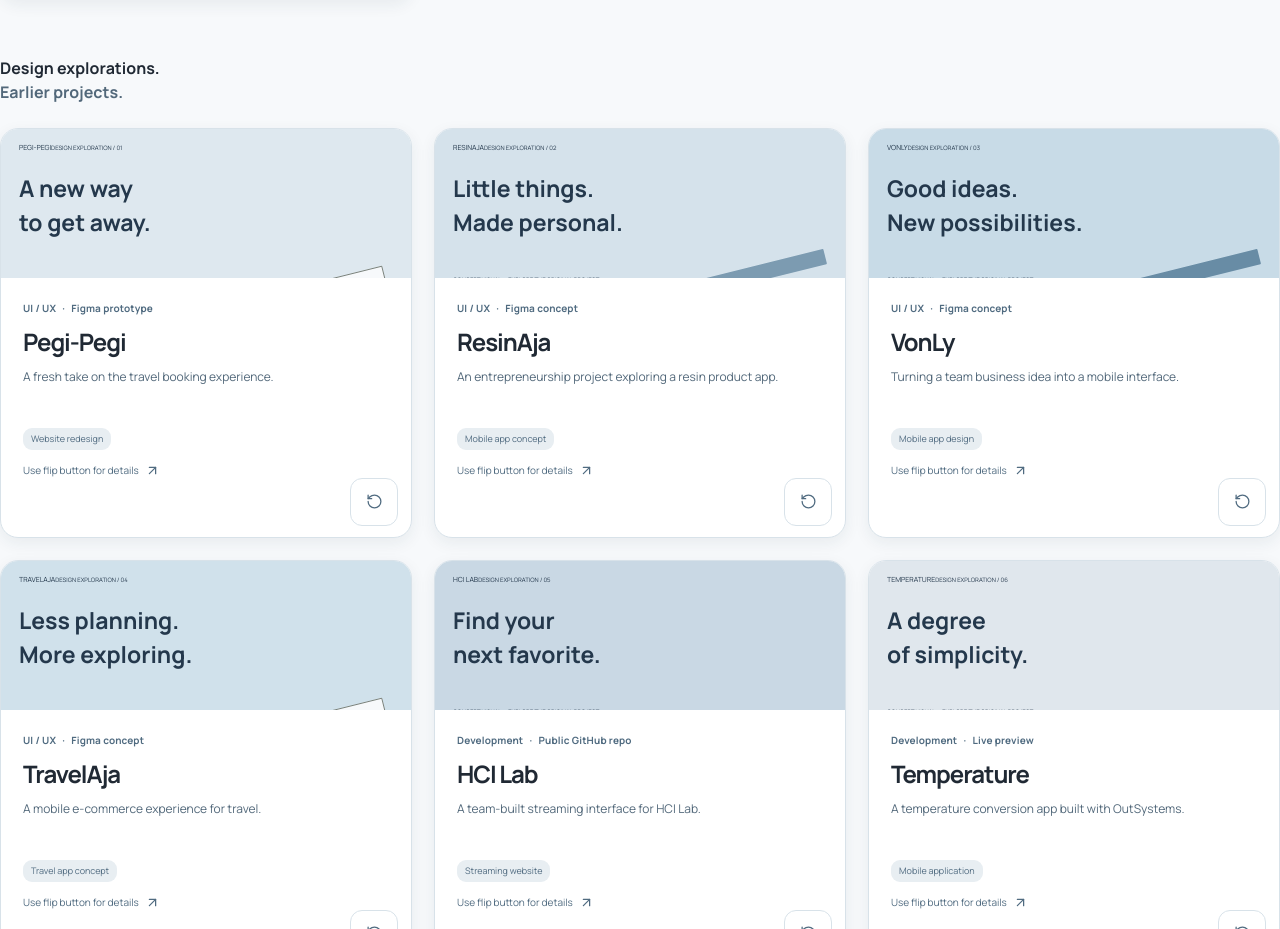
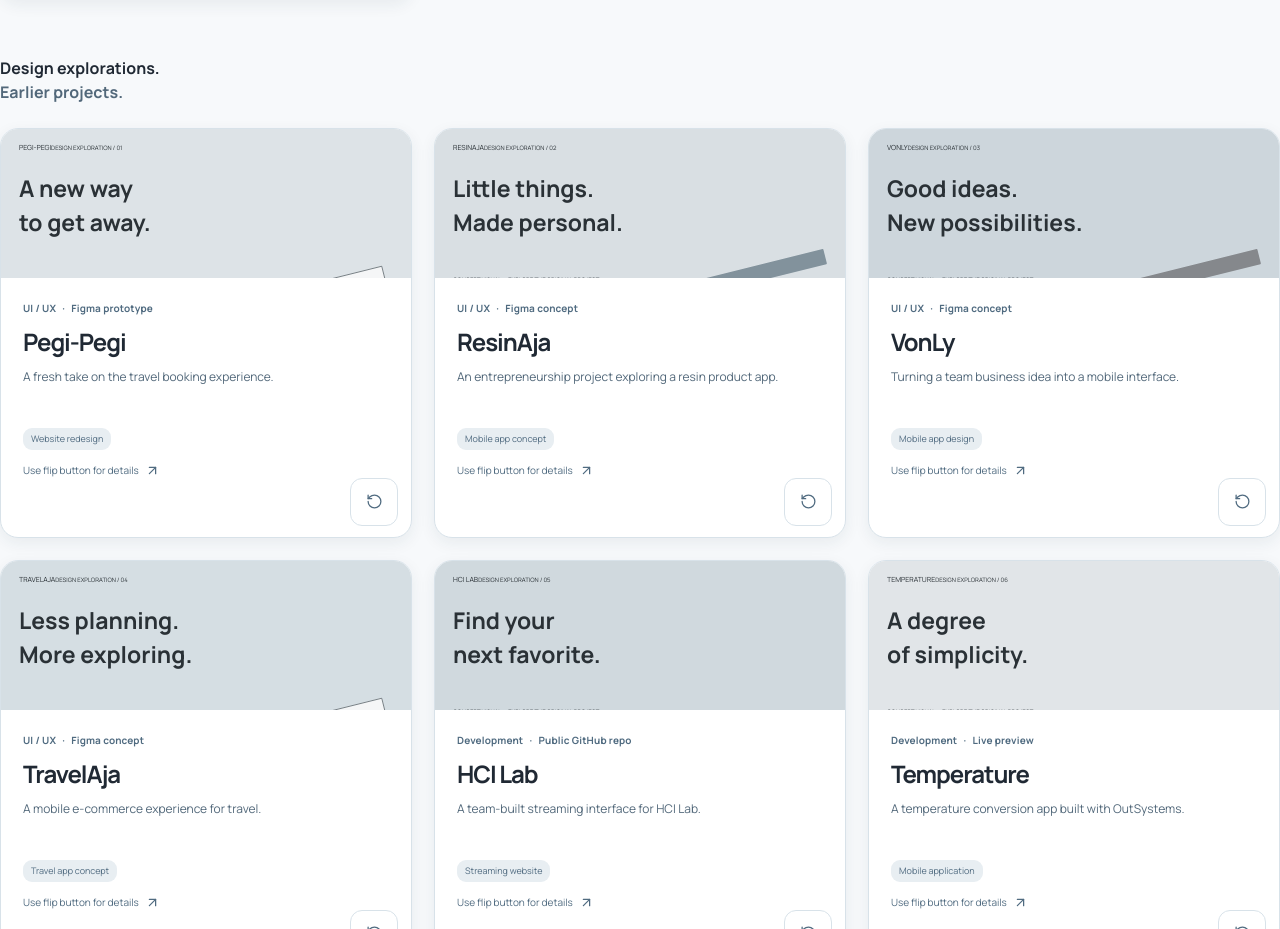
Before and after one commit to MarcelloWijaya/MarcelloWijaya.github.io, a React (Vite) app: page / in a window 1280 px wide. Shown: the part 3260-4189 px from the top of the page. Built offline with nearby package versions, Linux system fonts and the light colour scheme.

Commit message:
style(theme): apply Graphite & Titanium throughout src/editorial-theme.css

```diff
--- a/src/editorial-theme.css
+++ b/src/editorial-theme.css
@@ -1,33 +1,33 @@
 /*
- * Editorial Engineering — Marcello portfolio
+ * Graphite & Titanium — MWW portfolio
  * Flat colours only. Visual hierarchy comes from type, rules, and spacing,
  * not gradients, glow effects, or floating decorative elements.
  */
 :root,
 html[data-theme="light"] {
-  --paper:#F7F9FB;
-  --ink:#202934;
-  --muted-ink:#52687A;
-  --rule:#D8E2E9;
+  --paper:#F5F6F7;
+  --ink:#202428;
+  --muted-ink:#58646D;
+  --rule:#D8DEE2;
   --surface:#FFFFFF;
-  --surface-quiet:#E8EEF2;
-  --accent:#506B80;
+  --surface-quiet:#E5E9EC;
+  --accent:#586873;
   --accent-ink:#FFFFFF;
-  --stripe:#24384C;
-  --slate:#506B80;
+  --stripe:#2A3136;
+  --slate:#586873;
   color-scheme:light;
 }
 html[data-theme="dark"] {
-  --paper:#111B27;
-  --ink:#F0F5F9;
-  --muted-ink:#C1CFD9;
-  --rule:#3F5365;
-  --surface:#1C2B3B;
-  --surface-quiet:#26394B;
-  --accent:#B9D3E6;
-  --accent-ink:#111B27;
-  --stripe:#172737;
-  --slate:#B9D3E6;
+  --paper:#15191D;
+  --ink:#F3F5F6;
+  --muted-ink:#C7D0D6;
+  --rule:#46535C;
+  --surface:#232B31;
+  --surface-quiet:#2B353C;
+  --accent:#B8C5CD;
+  --accent-ink:#15191D;
+  --stripe:#20282E;
+  --slate:#B8C5CD;
   color-scheme:dark;
 }
 html,
@@ -109,7 +109,7 @@ html[data-theme] .photo-symbol { display: none; }
 /* Flat, high-contrast information strip. */
 html[data-theme] .skills-strip {
   background: var(--stripe);
-  color: #F7F9FB;
+  color: #F5F6F7;
   margin-top: 30px;
   padding: 23px 16px;
 }
@@ -123,7 +123,7 @@ html[data-theme] .skills-strip > div {
   font-weight: 500;
   letter-spacing: .055em;
 }
-html[data-theme] .skills-strip span { color: #B9D3E6; font-size: 14px; }
+html[data-theme] .skills-strip span { color: #B8C5CD; font-size: 14px; }
 
 /* Sections and project work: typographic hierarchy over decoration. */
 html[data-theme] .section { padding-top: 88px; padding-bottom: 88px; }
@@ -157,22 +157,22 @@ html[data-theme] .project-search-clear:hover { color: var(--accent); }
 html[data-theme] .project-art {
   border-radius: 0;
   transition: none;
-  color: #24384C;
+  color: #2A3136;
 }
 html[data-theme] .project-visual { border-radius: 0; }
 html[data-theme] .project-visual:hover .project-art { transform: none; }
-.lime { background: #DEE8EF; }
-.peach { background: #D5E2EB; }
-.lavender { background: #C8DBE7; }
-.blue { background: #D0E1EB; }
-.pink { background: #C9D8E4; }
-.silver { background: #E0E7ED; }
+.lime { background: #DDE3E7; }
+.peach { background: #D9DFE3; }
+.lavender { background: #CDD6DC; }
+.blue { background: #D5DEE3; }
+.pink { background: #D0D9DE; }
+.silver { background: #E1E5E8; }
 html[data-theme] .art-headline { font-weight: 650; }
-html[data-theme] .ticket { border: 1px solid #475248; border-radius: 0; background: #F7F9FB; box-shadow: none; }
-html[data-theme] .orb { border-radius: 1px; background: #7C9BB1; box-shadow: none; }
-html[data-theme] .lavender .orb { background: #688CA5; }
+html[data-theme] .ticket { border: 1px solid #465158; border-radius: 0; background: #F5F6F7; box-shadow: none; }
+html[data-theme] .orb { border-radius: 1px; background: #82929C; box-shadow: none; }
+html[data-theme] .lavender .orb { background: #85888C; }
 html[data-theme] .play-disc { border-radius: 1px; box-shadow: none; }
-html[data-theme] .project-open { border-radius: 2px; background: #24384C; color: #fff; }
+html[data-theme] .project-open { border-radius: 2px; background: #2A3136; color: #FFF; }
 html[data-theme] .project-visual:hover .project-open { background: var(--accent); color: var(--accent-ink); }
 html[data-theme] .project-tag,
 html[data-theme] .project-status {
```
